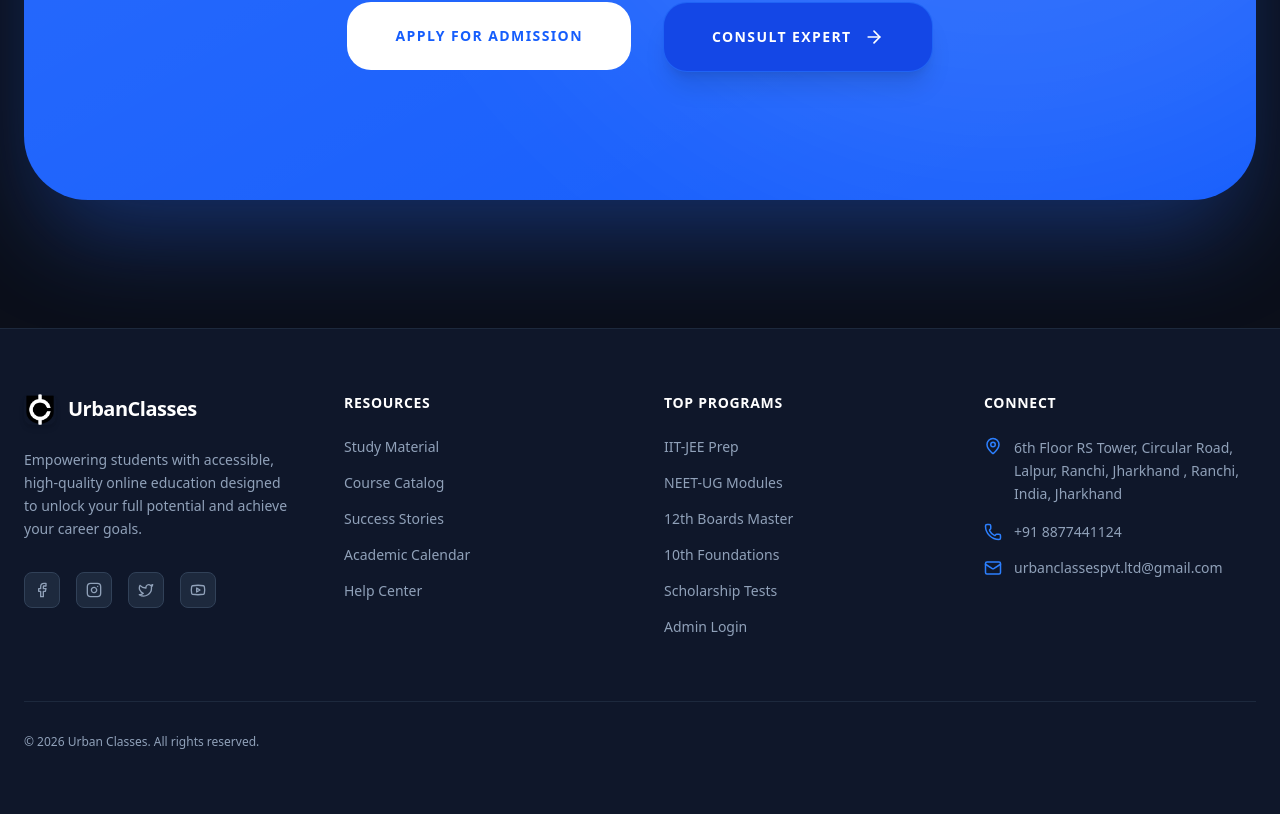
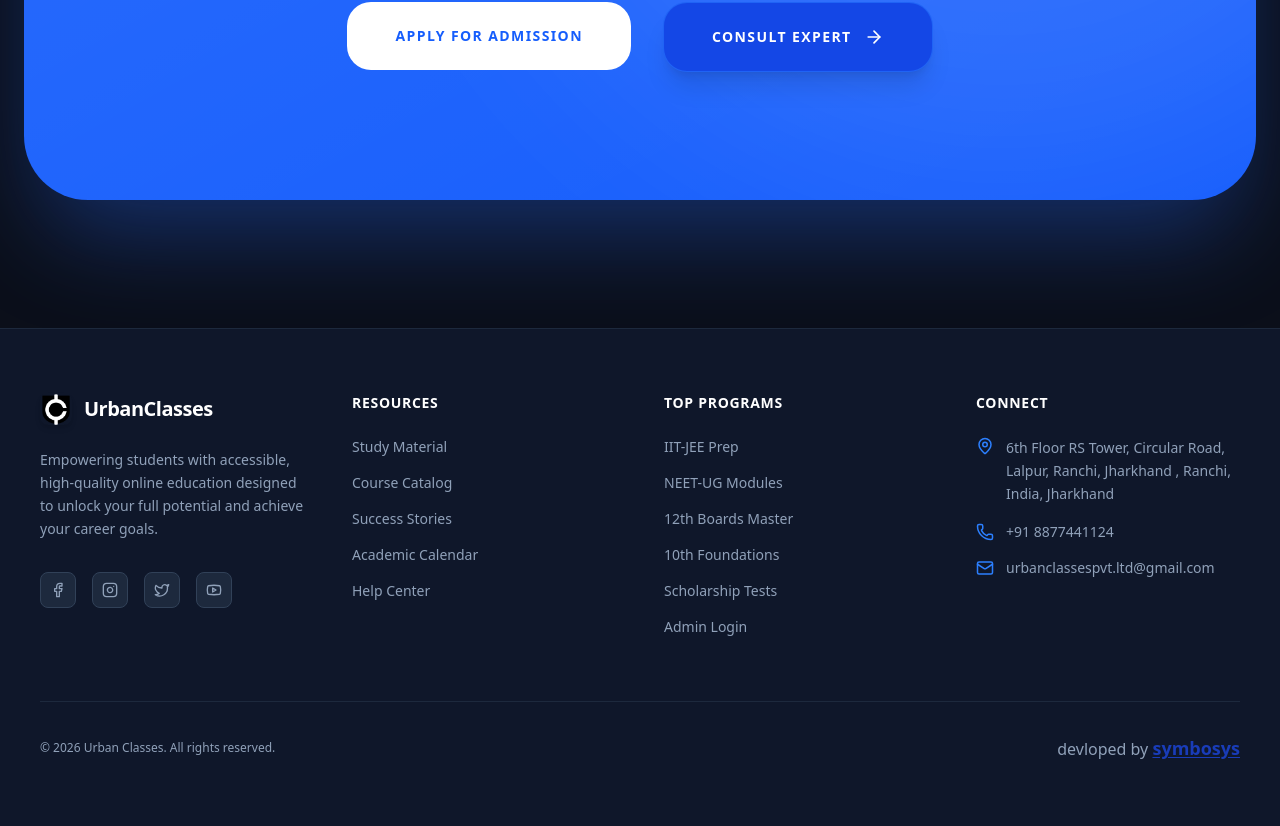
Before and after one commit to Symbosys/urban-calsses-website, a React (Vite) app: page / in a window 1280 px wide. Shown: the part 8853-9679 px from the top of the page. Built offline with nearby package versions, Linux system fonts and the light colour scheme; no server answers.

Commit message:
added devloped by symbosys tag in footer

```diff
--- a/src/components/Footer.tsx
+++ b/src/components/Footer.tsx
@@ -22,7 +22,7 @@ const Footer = () => {
           : "bg-slate-50 text-slate-600 border-slate-200"
       } py-16`}
     >
-      <div className="container mx-auto px-6">
+      <div className="container mx-auto px-8 md:px-10">
         <div className="grid md:grid-cols-2 lg:grid-cols-4 gap-12 mb-16">
           {/* Brand */}
           <div>
@@ -189,6 +189,16 @@ const Footer = () => {
         >
           <p>© 2026 Urban Classes. All rights reserved.</p>
           <div className="flex gap-8">
+            <span className="text-sm md:text-base">
+              devloped by{" "}
+              <a
+                href="https://www.symbosys.com/"
+                target="_blank"
+                  className="text-base md:text-lg font-semibold text-blue-800 underline underline-offset-2 hover:text-blue-900 transition-colors"
+                >
+                symbosys
+              </a>
+            </span>
             {/* <a href="#" className="hover:text-blue-500 transition-colors">
               Privacy Policy
             </a>
--- a/src/components/FreeLearning.tsx
+++ b/src/components/FreeLearning.tsx
@@ -1,6 +1,6 @@
 
 import { motion } from "framer-motion";
-import { PlayCircle, Loader2 } from "lucide-react";
+import { PlayCircle } from "lucide-react";
 import { useThemeStore } from "../store/themeStore";
 import { useFreeCourses } from "../api/hooks/courses/course.hooks";
 import { Link } from "react-router-dom";
--- a/src/components/navbar.tsx
+++ b/src/components/navbar.tsx
@@ -8,7 +8,6 @@ import {
   Moon,
   ChevronDown,
   User,
-  LogIn,
   LogOut,
   Fingerprint,
 } from "lucide-react";
@@ -330,7 +329,7 @@ const Navbar = () => {
               </div>
 
               <div className="flex flex-col gap-6">
-                {navLinks.map((link, i) => (
+                {navLinks.map((link) => (
                   <Link
                     key={link.name}
                     to={link.path}
```
Also changed, not shown: src/pages/profile.tsx (+12 -18 lines), 1 other file (tests, documents, lock files or other folders).
